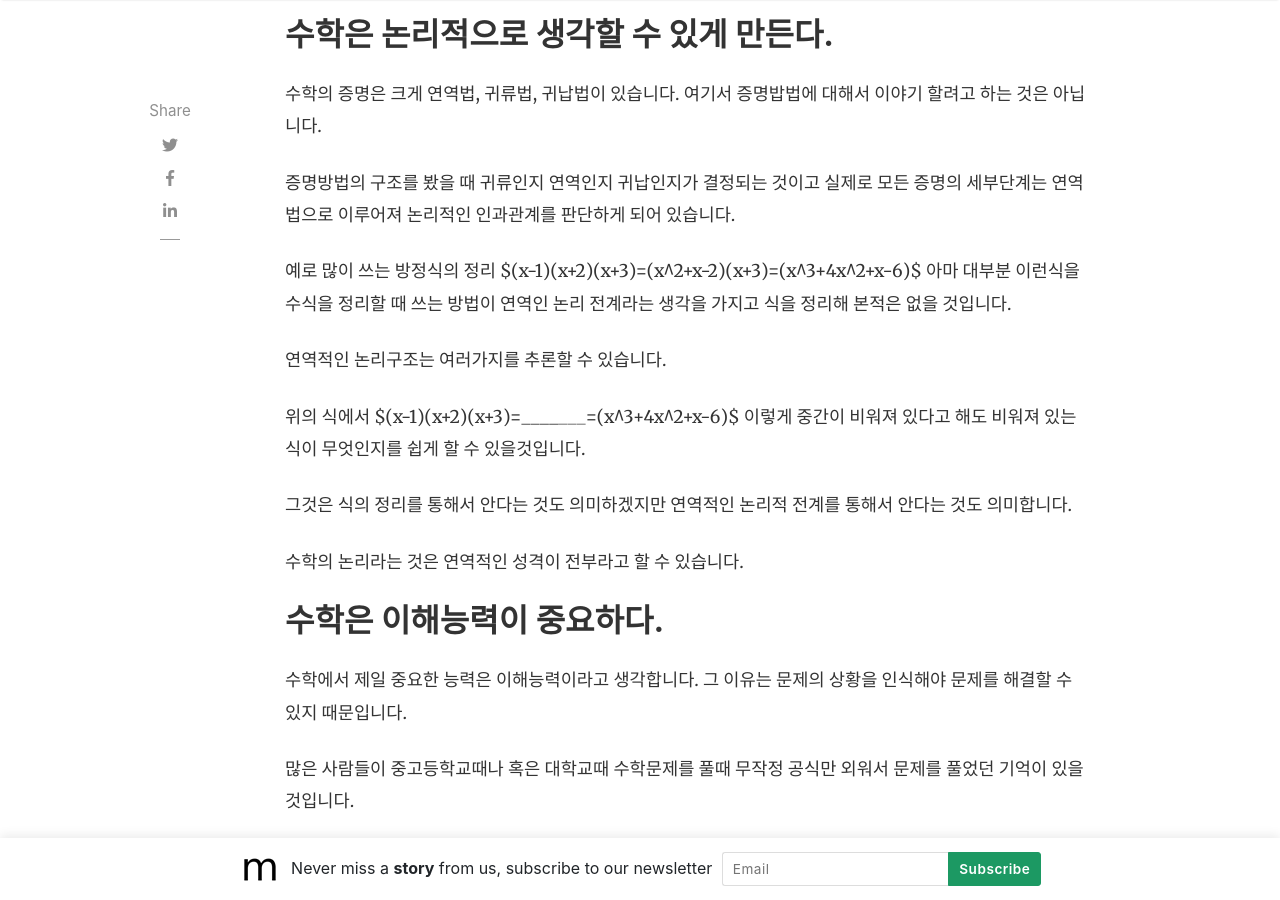
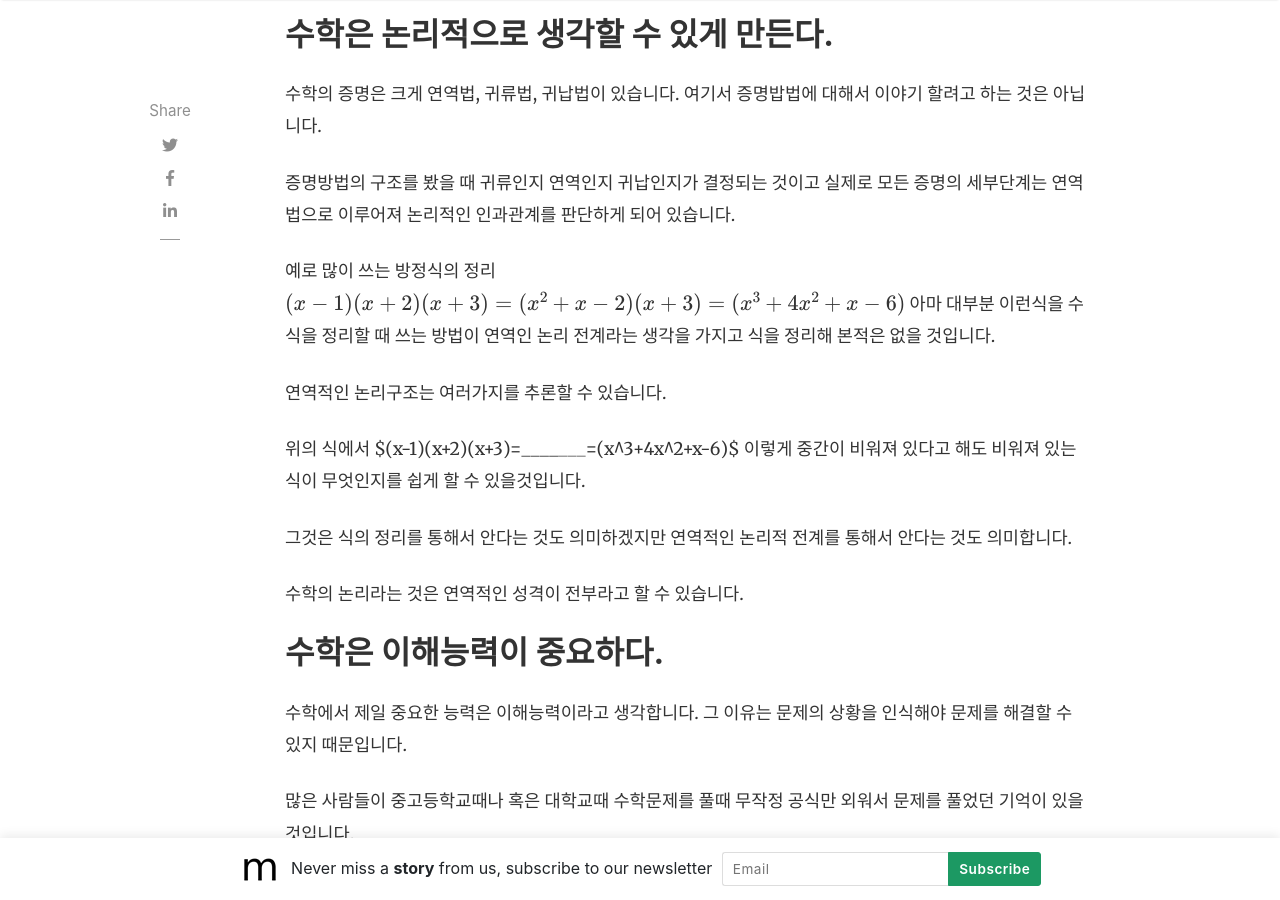
Before and after one commit to kerow1004/kerow1004.github.io, a Jekyll site: the page built from _posts/2020-08-13-math-blog-1.md, in a window 1280 px wide and 900 px high, scrolled down 1415 px. Built offline with Jekyll 4.4.1, drawn with Linux system fonts in a browser that asks for light colours; nearby versions of some CDN libraries; formulas are drawn with MathJax 3; comment, search, counter and statistics services are not loaded; some of the changed lines change nothing that is shown.

Commit message:
수식적용

```diff
--- a/_layouts/post.html
+++ b/_layouts/post.html
@@ -75,6 +75,11 @@ post_class: post-template
                 {% endif %}
                 <!-- End Toc -->
                 {{content}}
+                <script type="text/x-mathjax-config">
+                MathJax.Hub.Config({tex2jax: {inlineMath: [['$','$'], ['\\(','\\)']]}});
+                </script>
+                <script type="text/javascript" src="http://cdn.mathjax.org/math...">
+                </script>
             </div>
 
             <!-- Rating -->
```
